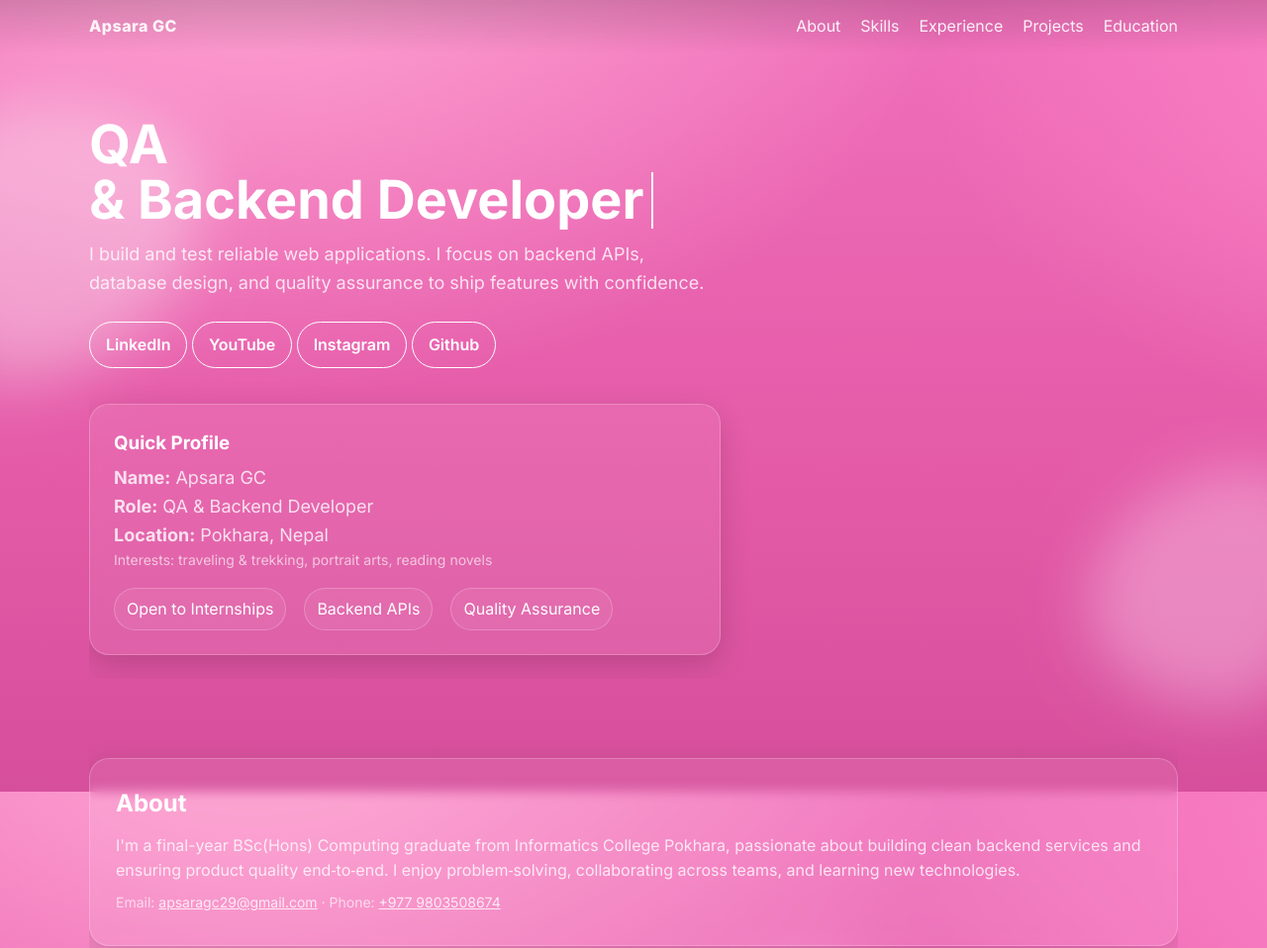
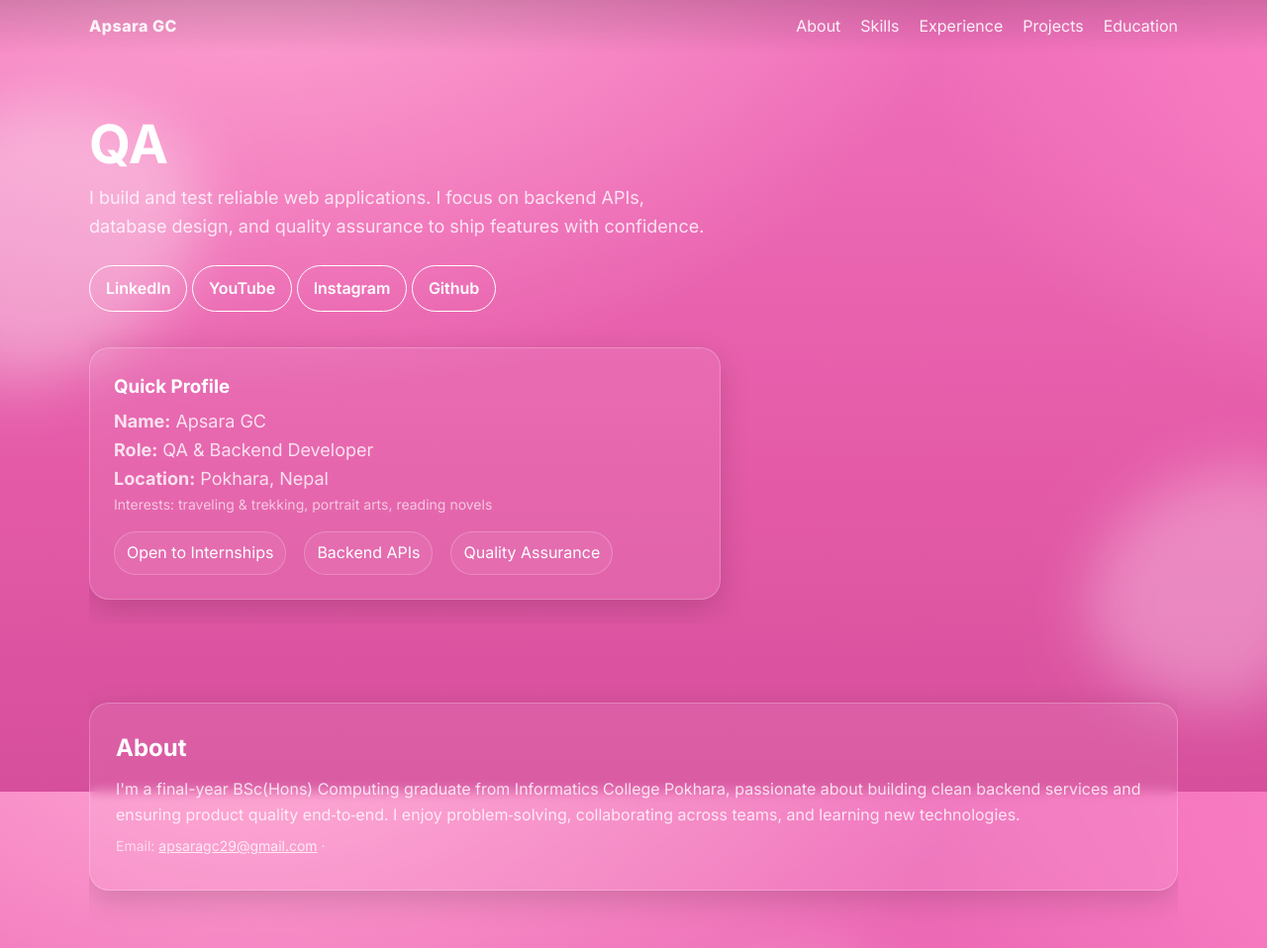
Before and after one commit to ApsaraGC/Apsara-GC, a plain HTML site: page index.html in a window 1280 px wide. Shown: the top 958 px of the page at 99% size. Drawn offline with Linux system fonts and the light colour scheme.

Commit message:
Update index.html
update

```diff
--- a/index.html
+++ b/index.html
@@ -122,7 +122,7 @@ footer { padding: 40px 0 60px; text-align: center; color: var(--muted); }
   <!-- HERO -->
   <section class="hero">
     <div>
-      <h1 class="reveal">QA <span class="role">& Backend Developer</span></h1>
+      <h1 class="reveal">QA </h1>
       <p class="reveal" style="transition-delay:.08s">I build and test reliable web applications. I focus on backend APIs, database design, and quality assurance to ship features with confidence.</p>
       <div class="reveal" style="transition-delay:.12s">
         <a class="btn" href="https://www.linkedin.com/in/apsara-gc-3b6889279/" target="_blank">LinkedIn</a>
@@ -157,7 +157,7 @@ footer { padding: 40px 0 60px; text-align: center; color: var(--muted); }
         <p>
           I'm a final-year BSc(Hons) Computing graduate from Informatics College Pokhara, passionate about building clean backend services and ensuring product quality end‑to‑end. I enjoy problem‑solving, collaborating across teams, and learning new technologies.
         </p>
-        <p style="margin-top:8px" class="meta">Email: <a style="color:#fff;" href="mailto:apsaragc29@gmail.com">apsaragc29@gmail.com</a> · Phone: <a style="color:#fff;" href="tel:+9779803508674">+977 9803508674</a></p>
+        <p style="margin-top:8px" class="meta">Email: <a style="color:#fff;" href="mailto:apsaragc29@gmail.com">apsaragc29@gmail.com</a> ·</p>
       </div>
     </section>
 
```
